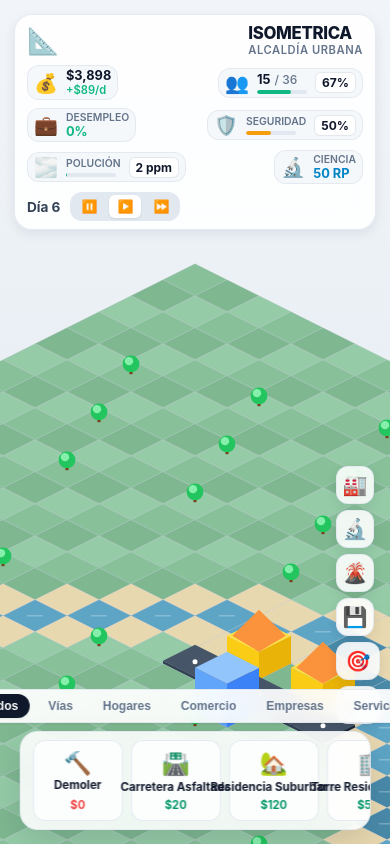
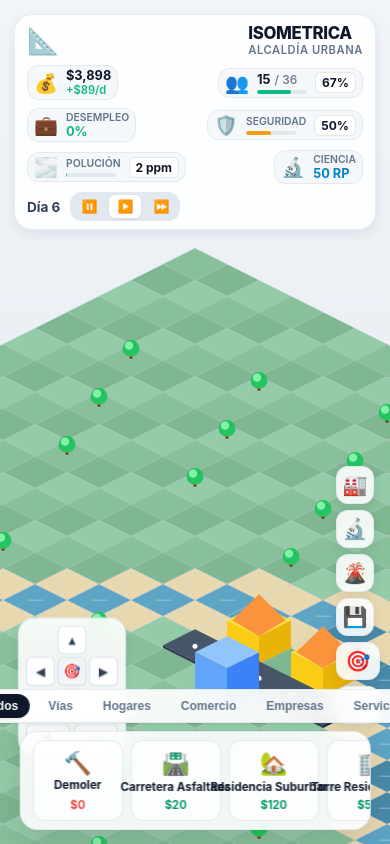
Before and after one commit to freddybollo1993-commits/isometrika-city-simulator, a plain HTML site: page index.html in a window 390 px wide. Drawn offline with Linux system fonts and the light colour scheme.

Commit message:
fix: smooth camera movement with mouse drag, touch pan, WASD/arrows, and on-screen D-Pad

```diff
--- a/css/style.css
+++ b/css/style.css
@@ -1202,4 +1202,98 @@ html, body {
   .disaster-overview {
     grid-template-columns: 1fr;
   }
+
+  .camera-dpad {
+    bottom: 98px;
+    left: 8px;
+    padding: 6px;
+    transform: scale(0.9);
+    transform-origin: bottom left;
+  }
 }
+
+/* ==========================================================================
+   CONTROL DE NAVEGACIÓN D-PAD DE PANTALLA
+   ========================================================================== */
+.camera-dpad {
+  position: fixed;
+  bottom: 88px;
+  left: 18px;
+  z-index: 40;
+  display: flex;
+  flex-direction: column;
+  align-items: center;
+  gap: 3px;
+  background: var(--surface-glass);
+  backdrop-filter: blur(14px);
+  -webkit-backdrop-filter: blur(14px);
+  border: 1px solid var(--border-glass);
+  padding: 8px;
+  border-radius: var(--radius-lg);
+  box-shadow: var(--shadow-md);
+  user-select: none;
+}
+
+.dpad-middle {
+  display: flex;
+  align-items: center;
+  gap: 3px;
+}
+
+.dpad-btn {
+  width: 32px;
+  height: 32px;
+  display: flex;
+  align-items: center;
+  justify-content: center;
+  background: rgba(255, 255, 255, 0.95);
+  border: 1px solid rgba(203, 213, 225, 0.8);
+  border-radius: var(--radius-sm);
+  font-size: 0.85rem;
+  color: #334155;
+  cursor: pointer;
+  transition: all 0.15s ease;
+}
+
+.dpad-btn:hover {
+  background: #0f172a;
+  color: #ffffff;
+  transform: scale(1.06);
+}
+
+.dpad-btn:active {
+  transform: scale(0.95);
+}
+
+.dpad-center {
+  background: #f1f5f9;
+  font-size: 0.95rem;
+}
+
+.dpad-zoom-group {
+  display: flex;
+  gap: 4px;
+  margin-top: 5px;
+  width: 100%;
+}
+
+.dpad-zoom-btn {
+  flex: 1;
+  height: 26px;
+  display: flex;
+  align-items: center;
+  justify-content: center;
+  background: #f8fafc;
+  border: 1px solid rgba(203, 213, 225, 0.8);
+  border-radius: var(--radius-sm);
+  font-size: 0.95rem;
+  font-weight: 800;
+  color: #334155;
+  cursor: pointer;
+  transition: all 0.15s ease;
+}
+
+.dpad-zoom-btn:hover {
+  background: #0f172a;
+  color: white;
+}
--- a/index.html
+++ b/index.html
@@ -147,6 +147,21 @@
     </button>
   </aside>
 
+  <!-- CONTROL FLOTANTE DE CÁMARA (D-PAD Y ZOOM) -->
+  <div class="camera-dpad" id="camera-dpad" aria-label="Controles de Navegación del Mapa">
+    <button class="dpad-btn dpad-up" data-pan="up" title="Mover Arriba (W / ↑)">▲</button>
+    <div class="dpad-middle">
+      <button class="dpad-btn dpad-left" data-pan="left" title="Mover Izquierda (A / ←)">◀</button>
+      <button class="dpad-btn dpad-center" data-pan="center" title="Centrar Ciudad">🎯</button>
+      <button class="dpad-btn dpad-right" data-pan="right" title="Mover Derecha (D / →)">▶</button>
+    </div>
+    <button class="dpad-btn dpad-down" data-pan="down" title="Mover Abajo (S / ↓)">▼</button>
+    <div class="dpad-zoom-group">
+      <button class="dpad-zoom-btn" data-zoom="in" title="Acercar Zoom (+)">＋</button>
+      <button class="dpad-zoom-btn" data-zoom="out" title="Alejar Zoom (-)">－</button>
+    </div>
+  </div>
+
   <!-- PANEL INFERIOR: DOCK DE CONSTRUCCIÓN Y HERRAMIENTAS -->
   <nav class="construction-dock">
     <div class="dock-category-tabs">
--- a/js/engine/camera.js
+++ b/js/engine/camera.js
@@ -1,7 +1,7 @@
 /**
  * CONTROL DE CÁMARA 2.5D
- * Manejo de paneo suave, zoom con rueda y gestos táctiles (pinch-to-zoom),
- * y sistema de sacudida sísmica (Screen Shake) para terremotos.
+ * Manejo de paneo con arrastre (ratón y toque táctil), navegación con teclado (flechas / WASD),
+ * zoom suave y sistema de sacudida sísmica (Screen Shake).
  */
 
 import { CONFIG } from '../game/config.js';
@@ -12,16 +12,31 @@ export class Camera {
     this.x = 0;
     this.y = 0;
     this.zoom = CONFIG.CANVAS.DEFAULT_ZOOM;
-    this.targetZoom = this.zoom;
 
-    // Estado de arrastre (Pan)
+    // Estado de arrastre del ratón y dedo
+    this.isMouseDown = false;
     this.isDragging = false;
+    this.wasDragging = false;
+    this.downX = 0;
+    this.downY = 0;
     this.dragStartX = 0;
     this.dragStartY = 0;
 
     // Estado táctil (Touch)
     this.touchStartDist = 0;
     this.isPinching = false;
+
+    // Teclas de dirección activas (WASD y flechas)
+    this.keys = {
+      ArrowUp: false,
+      ArrowDown: false,
+      ArrowLeft: false,
+      ArrowRight: false,
+      KeyW: false,
+      KeyA: false,
+      KeyS: false,
+      KeyD: false,
+    };
 
     // Sacudida de pantalla (Earthquake screen shake)
     this.shakeIntensity = 0;
@@ -32,24 +47,36 @@ export class Camera {
     this.setupListeners();
   }
 
-  /**
-   * Configura eventos de ratón y gestos táctiles en el canvas
-   */
   setupListeners() {
-    // Ratón - Iniciar arrastre
+    // 1. RATÓN: Inicio de pulsación
     this.canvas.addEventListener('mousedown', (e) => {
-      // Arrastrar con botón secundario, botón central o cuando se presiona espacio / modo arrastre
-      if (e.button === 1 || e.button === 2 || e.shiftKey || this.isPanMode) {
-        this.startDrag(e.clientX, e.clientY);
+      this.isMouseDown = true;
+      this.wasDragging = false;
+      this.isDragging = false;
+      this.downX = e.clientX;
+      this.downY = e.clientY;
+      this.dragStartX = e.clientX;
+      this.dragStartY = e.clientY;
+
+      // Botón central o secundario inicia arrastre forzado
+      if (e.button === 1 || e.button === 2) {
+        this.isDragging = true;
         e.preventDefault();
       }
     });
 
-    // Ratón - Mover
+    // 2. RATÓN: Movimiento de arrastre
     window.addEventListener('mousemove', (e) => {
-      if (this.isDragging) {
+      if (!this.isMouseDown) return;
+
       const dx = e.clientX - this.dragStartX;
       const dy = e.clientY - this.dragStartY;
+      const totalMoved = Math.hypot(e.clientX - this.downX, e.clientY - this.downY);
+
+      // Si se mueve más de 4px, entra en modo arrastre de mapa
+      if (totalMoved > 4) {
+        this.isDragging = true;
+        this.wasDragging = true;
         this.x += dx;
         this.y += dy;
         this.dragStartX = e.clientX;
@@ -57,12 +84,15 @@ export class Camera {
       }
     });
 
-    // Ratón - Detener arrastre
+    // 3. RATÓN: Fin de pulsación
     window.addEventListener('mouseup', () => {
+      this.isMouseDown = false;
+      setTimeout(() => {
         this.isDragging = false;
+      }, 50);
     });
 
-    // Ratón - Zoom con rueda
+    // 4. RATÓN: Zoom con rueda
     this.canvas.addEventListener(
       'wheel',
       (e) => {
@@ -73,17 +103,21 @@ export class Camera {
       { passive: false }
     );
 
-    // Táctil - Inicio (Pinch o Drag)
+    // 5. TÁCTIL: Inicio (1 dedo para arrastre, 2 dedos para zoom)
     this.canvas.addEventListener(
       'touchstart',
       (e) => {
         if (e.touches.length === 1) {
-          // Si el usuario toca con 1 dedo, sólo arrastra si está habilitado el modo navegación
-          if (this.isPanMode) {
-            this.startDrag(e.touches[0].clientX, e.touches[0].clientY);
-          }
+          this.isMouseDown = true;
+          this.isDragging = false;
+          this.wasDragging = false;
+          this.downX = e.touches[0].clientX;
+          this.downY = e.touches[0].clientY;
+          this.dragStartX = e.touches[0].clientX;
+          this.dragStartY = e.touches[0].clientY;
         } else if (e.touches.length === 2) {
           this.isPinching = true;
+          this.isMouseDown = false;
           this.isDragging = false;
           this.touchStartDist = this.getTouchDistance(e.touches);
           e.preventDefault();
@@ -92,7 +126,7 @@ export class Camera {
       { passive: false }
     );
 
-    // Táctil - Movimiento
+    // 6. TÁCTIL: Movimiento
     this.canvas.addEventListener(
       'touchmove',
       (e) => {
@@ -106,39 +140,66 @@ export class Camera {
             this.touchStartDist = currentDist;
           }
           e.preventDefault();
-        } else if (this.isDragging && e.touches.length === 1) {
-          const dx = e.touches[0].clientX - this.dragStartX;
-          const dy = e.touches[0].clientY - this.dragStartY;
+        } else if (this.isMouseDown && e.touches.length === 1) {
+          const clientX = e.touches[0].clientX;
+          const clientY = e.touches[0].clientY;
+          const dx = clientX - this.dragStartX;
+          const dy = clientY - this.dragStartY;
+          const totalMoved = Math.hypot(clientX - this.downX, clientY - this.downY);
+
+          if (totalMoved > 6) {
+            this.isDragging = true;
+            this.wasDragging = true;
             this.x += dx;
             this.y += dy;
-          this.dragStartX = e.touches[0].clientX;
-          this.dragStartY = e.touches[0].clientY;
+            this.dragStartX = clientX;
+            this.dragStartY = clientY;
             e.preventDefault();
+          }
         }
       },
       { passive: false }
     );
 
-    // Táctil - Fin
+    // 7. TÁCTIL: Fin
     window.addEventListener('touchend', () => {
+      this.isMouseDown = false;
+      this.isPinching = false;
+      setTimeout(() => {
         this.isDragging = false;
-      this.isPinching = false;
+      }, 80);
     });
 
-    // Prevenir menú contextual en clic derecho para permitir arrastrar libremente
+    // 8. TECLADO: Detección de teclas de dirección
+    window.addEventListener('keydown', (e) => {
+      if (e.target.tagName === 'INPUT' || e.target.tagName === 'TEXTAREA') return;
+      if (this.keys.hasOwnProperty(e.code)) {
+        this.keys[e.code] = true;
+      }
+    });
+
+    window.addEventListener('keyup', (e) => {
+      if (this.keys.hasOwnProperty(e.code)) {
+        this.keys[e.code] = false;
+      }
+    });
+
+    // Desactivar menú contextual para liberar botón secundario
     this.canvas.addEventListener('contextmenu', (e) => e.preventDefault());
-  }
-
-  startDrag(clientX, clientY) {
-    this.isDragging = true;
-    this.dragStartX = clientX;
-    this.dragStartY = clientY;
   }
 
   getTouchDistance(touches) {
     const dx = touches[0].clientX - touches[1].clientX;
     const dy = touches[0].clientY - touches[1].clientY;
     return Math.sqrt(dx * dx + dy * dy);
+  }
+
+  /**
+   * Mueve manualmente la cámara en una dirección fija (botones de pantalla)
+   */
+  panBy(dx, dy) {
+    this.x += dx;
+    this.y += dy;
   }
 
   /**
@@ -156,26 +217,19 @@ export class Camera {
     const mouseX = screenX - rect.left;
     const mouseY = screenY - rect.top;
 
-    // Ajustar posición para que el punto bajo el cursor permanezca estable
     this.x = mouseX - (mouseX - this.x) * (newZoom / this.zoom);
     this.y = mouseY - (mouseY - this.y) * (newZoom / this.zoom);
     this.zoom = newZoom;
   }
 
-  /**
-   * Dispara una sacudida de pantalla (usada en Terremotos)
-   */
   triggerShake(intensity = 15) {
     this.shakeIntensity = Math.min(intensity, 30);
   }
 
-  /**
-   * Centra la cámara en el centro de la cuadrícula
-   */
   centerOnGrid(gridSize = CONFIG.CANVAS.GRID_SIZE) {
     const rect = this.canvas.getBoundingClientRect();
     const centerX = rect.width / 2;
-    const centerY = rect.height / 3.2;
+    const centerY = rect.height / 3.4;
 
     this.x = centerX;
     this.y = centerY;
@@ -183,9 +237,18 @@ export class Camera {
   }
 
   /**
-   * Actualiza los efectos de sacudida cada frame
+   * Actualiza el desplazamiento continuo por teclado y sacudida cada frame
    */
   update() {
+    // 1. Navegación fluida con flechas de dirección y teclas WASD
+    const speed = 14 / this.zoom;
+
+    if (this.keys.ArrowUp || this.keys.KeyW) this.y += speed;
+    if (this.keys.ArrowDown || this.keys.KeyS) this.y -= speed;
+    if (this.keys.ArrowLeft || this.keys.KeyA) this.x += speed;
+    if (this.keys.ArrowRight || this.keys.KeyD) this.x -= speed;
+
+    // 2. Sacudida de terremoto
     if (this.shakeIntensity > 0.3) {
       this.shakeOffsetX = (Math.random() - 0.5) * this.shakeIntensity * 2;
       this.shakeOffsetY = (Math.random() - 0.5) * this.shakeIntensity * 2;
@@ -197,9 +260,6 @@ export class Camera {
     }
   }
 
-  /**
-   * Transforma coordenadas de pantalla a espacio de mundo isométrico
-   */
   screenToWorld(clientX, clientY) {
     const rect = this.canvas.getBoundingClientRect();
     const screenX = clientX - rect.left;
--- a/js/main.js
+++ b/js/main.js
@@ -72,6 +72,7 @@ export class Game {
     // Configurar interacciones de entrada
     this.bindCanvasEvents();
     this.bindKeyboardShortcuts();
+    this.bindDpadControls();
 
     // Iniciar bucle de simulación por intervalos
     this.lastTickTime = performance.now();
@@ -133,8 +134,11 @@ export class Game {
 
     // Clic para construir, demoler o inspeccionar
     this.canvas.addEventListener('click', (e) => {
-      // Si el usuario estuvo arrastrando la cámara, no construir
-      if (this.camera.isDragging) return;
+      // Si el usuario estuvo arrastrando o moviendo la cámara, no construir
+      if (this.camera.wasDragging || this.camera.isDragging) {
+        this.camera.wasDragging = false;
+        return;
+      }
 
       this.audio.ensureContext();
       updateHoverTile(e.clientX, e.clientY);
@@ -244,6 +248,28 @@ export class Game {
     });
   }
 
+  bindDpadControls() {
+    document.querySelectorAll('[data-pan]').forEach((btn) => {
+      const dir = btn.dataset.pan;
+      const step = 80;
+      btn.addEventListener('click', () => {
+        if (dir === 'up') this.camera.panBy(0, step);
+        else if (dir === 'down') this.camera.panBy(0, -step);
+        else if (dir === 'left') this.camera.panBy(step, 0);
+        else if (dir === 'right') this.camera.panBy(-step, 0);
+        else if (dir === 'center') this.camera.centerOnGrid();
+      });
+    });
+
+    document.querySelectorAll('[data-zoom]').forEach((btn) => {
+      const z = btn.dataset.zoom;
+      btn.addEventListener('click', () => {
+        const factor = z === 'in' ? 1.25 : 0.8;
+        this.camera.applyZoomAt(factor, window.innerWidth / 2, window.innerHeight / 2);
+      });
+    });
+  }
+
   resetGame() {
     this.storage.clear();
     this.grid = new Grid();
```
Also changed, not shown: 1 other file. Lines whose indentation alone changed are shown as unchanged.
